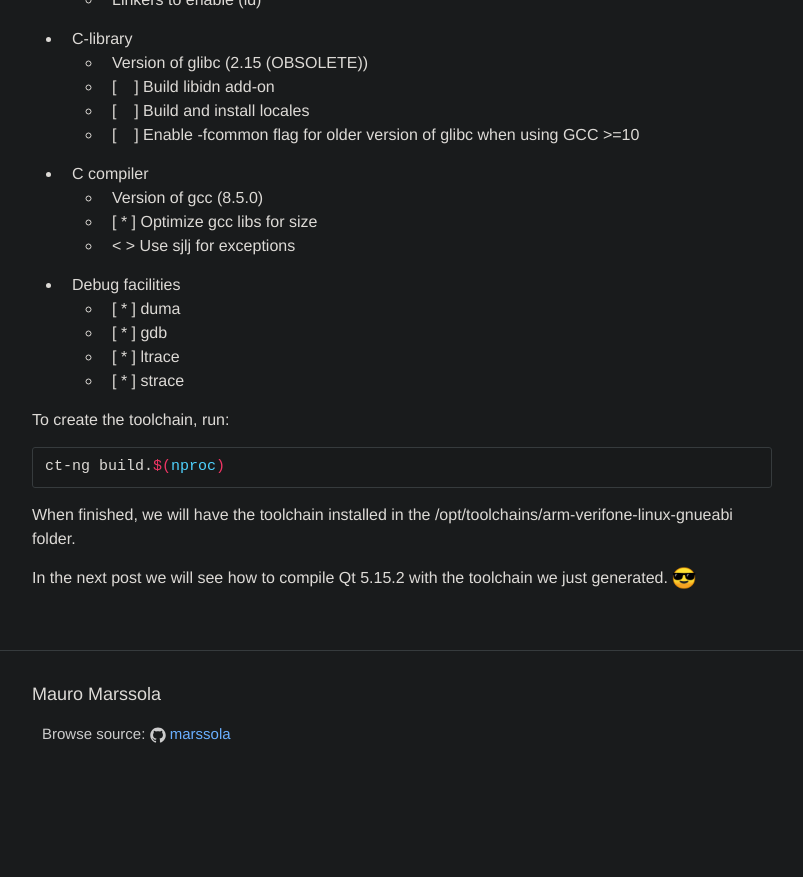
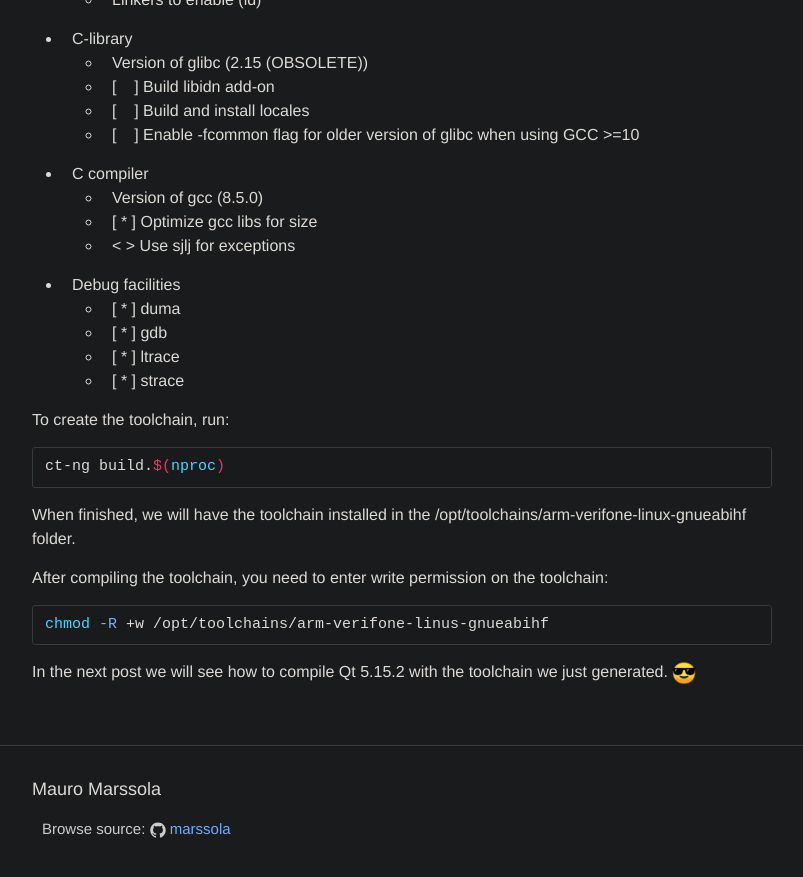
Before and after one commit to marssola/marssola.github.io, a Jekyll site: the page built from _posts/2021-07-19-qt5-qt6-cross-compiled-part1.md, in a window 1280 px wide and 900 px high, scrolled down 4037 px. Shown: the top 877 px of the window, without its empty margins (238-1041 px from the left). Built offline with Jekyll 4.4.1, drawn with Linux system fonts in a browser that asks for light colours; before the commit the page ends 4843 px from its top, so only the background shows below that.

Commit message:
Update post, add tags

````diff
--- a/_posts/2021-07-19-qt5-qt6-cross-compiled-part1.md
+++ b/_posts/2021-07-19-qt5-qt6-cross-compiled-part1.md
@@ -1,5 +1,7 @@
 ---
 title: Cross compile Qt 5.15.X and 6.X.X for arm architecture with tolchain created by crosstool-ng (Docker) - Part 1
+category: Dev
+tags: [toolchain, docker, crosstool-ng, crosstool-NG, cross, cross-compile, arm, gcc, g++]
 ---
 In this post we will see how to create a toolchain for arm architecture (v6, v7, ...) And it can be used for any architecture supported by crosstool-ng using Docker.
 
@@ -187,6 +189,12 @@
 ct-ng build.$(nproc)
 ```
 
-When finished, we will have the toolchain installed in the /opt/toolchains/arm-verifone-linux-gnueabi folder.
+When finished, we will have the toolchain installed in the /opt/toolchains/arm-verifone-linux-gnueabihf folder.
+
+After compiling the toolchain, you need to enter write permission on the toolchain:
+
+```bash
+chmod -R +w /opt/toolchains/arm-verifone-linus-gnueabihf
+```
 
 In the next post we will see how to compile Qt 5.15.2 with the toolchain we just generated. ![emoji](/assets/img/emoji/sunglasses.png)
````
Also changed, not shown: _posts/2021-07-20-qt5-qt6-cross-compiled-part2.md (+1 -0 lines), _posts/2021-07-22-qt5-qt6-cross-compiled-part3.md (+2 -0 lines).
